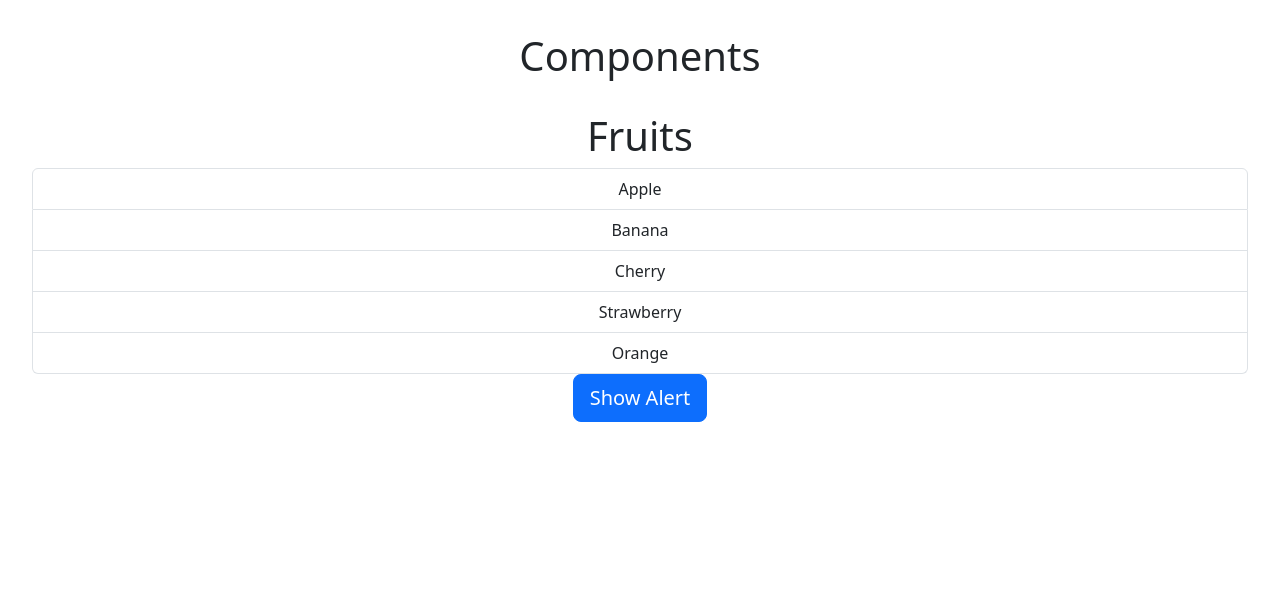
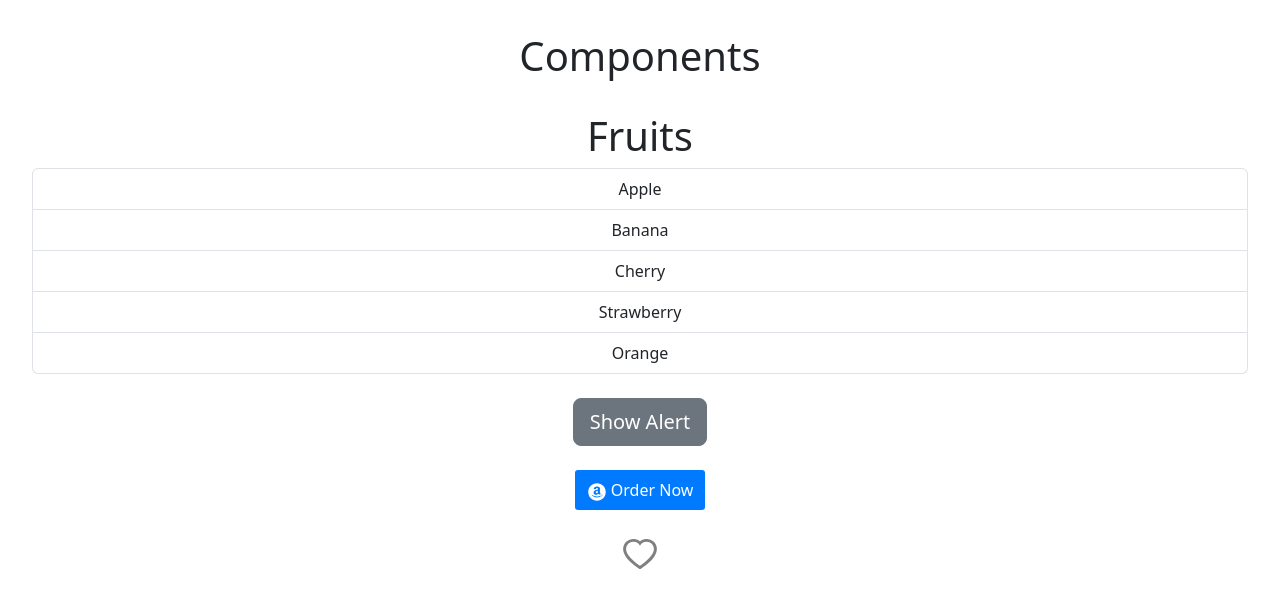
Before and after one commit to carlo-arellano/react-basic, a React (Vite) app: page / in a window 1280 px wide. Shown: the top 608 px of the page. Built offline with nearby package versions, Linux system fonts and the light colour scheme.

Commit message:
Added styled components

```diff
--- a/package.json
+++ b/package.json
@@ -12,7 +12,8 @@
   "dependencies": {
     "bootstrap": "^5.3.8",
     "react": "^19.1.1",
-    "react-dom": "^19.1.1"
+    "react-dom": "^19.1.1",
+    "react-icons": "^5.5.0"
   },
   "devDependencies": {
     "@eslint/js": "^9.36.0",
--- a/src/App.tsx
+++ b/src/App.tsx
@@ -1,9 +1,12 @@
 import "./App.css";
+import { useState } from "react";
 import "bootstrap/dist/css/bootstrap.min.css";
 import ListGroup from "./components/ListGroup/ListGroup";
 import Alert from "./components/Alert";
 import Button from "./components/Button/Button";
-import { useState } from "react";
+import ButtonStyled from "./components/Button/ButtonStyled";
+import { AiFillAmazonCircle } from "react-icons/ai";
+import Like from "./components/Like";
 
 const items = ["Apple", "Banana", "Cherry", "Strawberry", "Orange"];
 
@@ -13,6 +16,7 @@ function App() {
   };
 
   const [alertVisible, setAlertVisibility] = useState(false);
+  const [isLike, setIsLike] = useState(false);
 
   return (
     <>
@@ -24,19 +28,34 @@ function App() {
           heading="Fruits"
           onSelectItem={handleSelectItem}
         ></ListGroup>
+
+        <br />
         {alertVisible && (
           <Alert onClose={() => setAlertVisibility(false)}>
             <b>Warning!</b> There is an incoming alert box.
           </Alert>
         )}
-
         <Button
-          color="primary"
+          color="secondary"
           size="lg"
           onClick={() => setAlertVisibility(true)}
         >
           Show Alert
         </Button>
+
+        <br />
+        <br />
+        <ButtonStyled
+          color="primary"
+          onClick={() => console.error("Order placed")}
+        >
+          <AiFillAmazonCircle size="20" />
+          &nbsp;Order Now
+        </ButtonStyled>
+
+        <br />
+        <br />
+        <Like isLike={isLike} onClick={() => setIsLike(!isLike)} />
       </div>
     </>
   );
--- /dev/null
+++ b/src/components/Button/ButtonStyled.module.css
@@ -0,0 +1,10 @@
+.btn {
+  padding: 8px 12px;
+  border-radius: 3px;
+  border: 0;
+}
+
+.btn-primary {
+  background-color: #007bff;
+  color: white;
+}
--- /dev/null
+++ b/src/components/Button/ButtonStyled.tsx
@@ -0,0 +1,30 @@
+import styles from "./ButtonStyled.module.css";
+
+interface Props {
+  children: React.ReactNode;
+  color:
+    | "primary"
+    | "secondary"
+    | "success"
+    | "danger"
+    | "warning"
+    | "info"
+    | "light"
+    | "dark"
+    | "link";
+  onClick: () => void;
+}
+
+const ButtonStyled = ({ children, color = "primary", onClick }: Props) => {
+  return (
+    <button
+      type="button"
+      className={`${styles.btn} ${styles["btn-" + color]}`}
+      onClick={onClick}
+    >
+      {children}
+    </button>
+  );
+};
+
+export default ButtonStyled;
--- /dev/null
+++ b/src/components/Like.tsx
@@ -0,0 +1,20 @@
+import { AiFillHeart, AiOutlineHeart } from "react-icons/ai";
+
+interface Props {
+  isLike: boolean;
+  onClick?: () => void;
+}
+
+const Like = ({ isLike, onClick }: Props) => {
+  return (
+    <>
+      {isLike ? (
+        <AiFillHeart size="40" onClick={onClick} color="red" />
+      ) : (
+        <AiOutlineHeart size="40" onClick={onClick} color="gray" />
+      )}
+    </>
+  );
+};
+
+export default Like;
```
Also changed, not shown: 1 other file (tests, documents, lock files or other folders).
